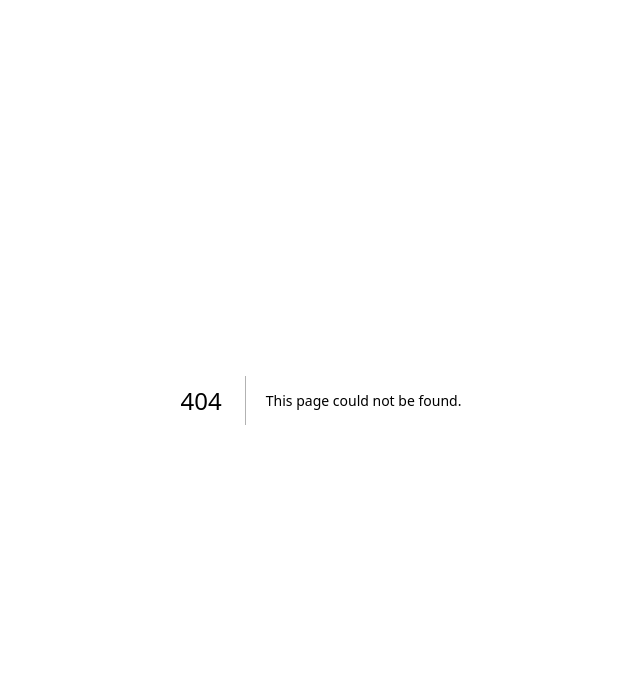
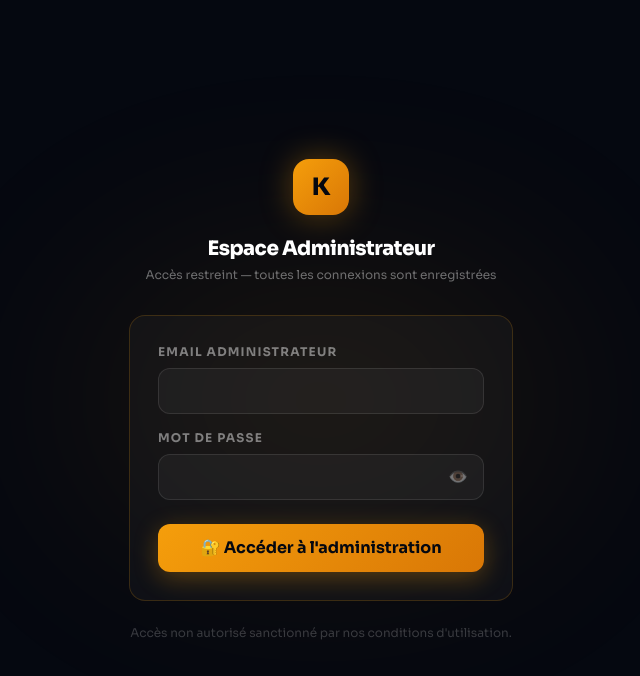
Before and after one commit to Iniestadiks/baobab-invest, a Next.js app in the folder baobab-web/: page /admin-access in a window 1280 px wide. Before the commit this address had no page. Shown: the top 676 px of the page, without its empty margins (319-959 px from the left). Built offline with nearby package versions, Linux system fonts and the light colour scheme; no server answers.

Commit message:
fix: renommage page.tsx admin-access sans espace

```diff
--- /dev/null
+++ b/baobab-web/app/admin-access/page.tsx
@@ -0,0 +1,251 @@
+'use client'
+import { useState, useEffect } from 'react'
+import { useRouter } from 'next/navigation'
+
+const API = process.env.NEXT_PUBLIC_API_URL || 'https://api.korapact.com'
+
+export default function AdminAccessPage() {
+  const router = useRouter()
+  const [loading, setLoading] = useState(false)
+  const [error, setError] = useState('')
+  const [showPassword, setShowPassword] = useState(false)
+  const [form, setForm] = useState({ email: '', password: '' })
+  const [attempts, setAttempts] = useState(0)
+  const [locked, setLocked] = useState(false)
+  const [lockUntil, setLockUntil] = useState<number | null>(null)
+
+  // Si déjà connecté en tant qu'admin → rediriger
+  useEffect(() => {
+    const token = localStorage.getItem('accessToken')
+    const user = localStorage.getItem('user')
+    if (token && user) {
+      try {
+        const u = JSON.parse(user)
+        if (u.role === 'ADMIN') { router.replace('/admin'); return }
+      } catch { /* ignoré */ }
+    }
+  }, [router])
+
+  // Minuterie de verrouillage local (protection brute-force côté client)
+  useEffect(() => {
+    if (!lockUntil) return
+    const remaining = lockUntil - Date.now()
+    if (remaining <= 0) { setLocked(false); setLockUntil(null); return }
+    const timer = setTimeout(() => { setLocked(false); setLockUntil(null) }, remaining)
+    return () => clearTimeout(timer)
+  }, [lockUntil])
+
+  const handleChange = (e: React.ChangeEvent<HTMLInputElement>) => {
+    setForm(prev => ({ ...prev, [e.target.name]: e.target.value }))
+    setError('')
+  }
+
+  const handleSubmit = async (e: React.FormEvent) => {
+    e.preventDefault()
+
+    if (locked) {
+      const remaining = Math.ceil(((lockUntil || 0) - Date.now()) / 1000)
+      setError(`Trop de tentatives. Réessayez dans ${remaining} secondes.`)
+      return
+    }
+
+    if (!form.email.trim() || !form.password) {
+      setError('Veuillez remplir tous les champs.')
+      return
+    }
+
+    setLoading(true)
+    setError('')
+
+    try {
+      const res = await fetch(`${API}/api/auth/admin/login`, {
+        method: 'POST',
+        headers: { 'Content-Type': 'application/json' },
+        body: JSON.stringify({ email: form.email.trim().toLowerCase(), password: form.password }),
+      })
+
+      const data = await res.json()
+
+      if (!data.success) {
+        const newAttempts = attempts + 1
+        setAttempts(newAttempts)
+
+        // Verrouillage local après 5 tentatives — en complément du rate limit serveur
+        if (newAttempts >= 5) {
+          const until = Date.now() + 5 * 60 * 1000 // 5 minutes
+          setLocked(true)
+          setLockUntil(until)
+          setError('Trop de tentatives incorrectes. Accès verrouillé 5 minutes.')
+        } else {
+          setError(data.message || 'Accès refusé')
+        }
+        return
+      }
+
+      // Connexion réussie
+      setAttempts(0)
+      localStorage.setItem('accessToken', data.data.accessToken)
+      localStorage.setItem('refreshToken', data.data.refreshToken)
+      localStorage.setItem('user', JSON.stringify(data.data.user))
+      router.push('/admin')
+
+    } catch {
+      setError('Impossible de joindre le serveur. Vérifiez votre connexion.')
+    } finally {
+      setLoading(false)
+    }
+  }
+
+  const isDisabled = loading || locked
+
+  return (
+    <div
+      className="min-h-screen flex flex-col items-center justify-center px-4 py-12 relative overflow-hidden"
+      style={{ background: '#050810' }}
+    >
+      {/* Ambient glow doré */}
+      <div aria-hidden className="pointer-events-none fixed inset-0 overflow-hidden">
+        <div
+          className="absolute top-1/2 left-1/2 -translate-x-1/2 -translate-y-1/2 w-[600px] h-[400px] rounded-full opacity-10"
+          style={{ background: 'radial-gradient(ellipse, #F59E0B, transparent)', filter: 'blur(100px)' }}
+        />
+      </div>
+
+      <div className="relative z-10 w-full max-w-sm">
+        {/* Logo doré */}
+        <div className="text-center mb-8">
+          <div
+            className="w-14 h-14 rounded-2xl flex items-center justify-center font-black text-2xl mx-auto mb-5"
+            style={{
+              background: 'linear-gradient(135deg, #F59E0B, #D97706)',
+              boxShadow: '0 0 32px rgba(245,158,11,0.35)',
+              color: '#050810',
+            }}
+          >
+            K
+          </div>
+          <h1 className="text-xl font-black text-white tracking-tight mb-1">Espace Administrateur</h1>
+          <p className="text-xs" style={{ color: 'rgba(255,255,255,0.4)' }}>
+            Accès restreint — toutes les connexions sont enregistrées
+          </p>
+        </div>
+
+        {/* Formulaire */}
+        <div
+          className="rounded-2xl p-7"
+          style={{ background: 'rgba(255,255,255,0.03)', border: '1px solid rgba(245,158,11,0.18)' }}
+        >
+          {error && (
+            <div
+              role="alert"
+              className="flex items-start gap-2 text-xs rounded-xl px-4 py-3 mb-5"
+              style={{ background: 'rgba(239,68,68,0.1)', border: '1px solid rgba(239,68,68,0.3)', color: '#FCA5A5' }}
+            >
+              <span aria-hidden>🚫</span>
+              <span>{error}</span>
+            </div>
+          )}
+
+          <form onSubmit={handleSubmit} noValidate>
+            {/* Email */}
+            <div className="mb-4">
+              <label
+                htmlFor="admin-email"
+                className="block text-xs font-bold mb-2 uppercase tracking-widest"
+                style={{ color: 'rgba(255,255,255,0.45)' }}
+              >
+                Email administrateur
+              </label>
+              <input
+                id="admin-email"
+                name="email"
+                type="email"
+                autoComplete="username"
+                value={form.email}
+                onChange={handleChange}
+                required
+                disabled={isDisabled}
+                className="w-full rounded-xl px-4 py-3 text-sm text-white outline-none transition-all"
+                style={{
+                  background: 'rgba(255,255,255,0.04)',
+                  border: '1px solid rgba(255,255,255,0.1)',
+                  opacity: isDisabled ? 0.6 : 1,
+                }}
+                onFocus={e => { e.currentTarget.style.borderColor = 'rgba(245,158,11,0.5)'; e.currentTarget.style.boxShadow = '0 0 0 3px rgba(245,158,11,0.08)' }}
+                onBlur={e => { e.currentTarget.style.borderColor = 'rgba(255,255,255,0.1)'; e.currentTarget.style.boxShadow = 'none' }}
+              />
+            </div>
+
+            {/* Mot de passe */}
+            <div className="mb-6">
+              <label
+                htmlFor="admin-password"
+                className="block text-xs font-bold mb-2 uppercase tracking-widest"
+                style={{ color: 'rgba(255,255,255,0.45)' }}
+              >
+                Mot de passe
+              </label>
+              <div className="relative">
+                <input
+                  id="admin-password"
+                  name="password"
+                  type={showPassword ? 'text' : 'password'}
+                  autoComplete="current-password"
+                  value={form.password}
+                  onChange={handleChange}
+                  required
+                  disabled={isDisabled}
+                  className="w-full rounded-xl px-4 py-3 text-sm text-white outline-none transition-all pr-12"
+                  style={{
+                    background: 'rgba(255,255,255,0.04)',
+                    border: '1px solid rgba(255,255,255,0.1)',
+                    opacity: isDisabled ? 0.6 : 1,
+                  }}
+                  onFocus={e => { e.currentTarget.style.borderColor = 'rgba(245,158,11,0.5)'; e.currentTarget.style.boxShadow = '0 0 0 3px rgba(245,158,11,0.08)' }}
+                  onBlur={e => { e.currentTarget.style.borderColor = 'rgba(255,255,255,0.1)'; e.currentTarget.style.boxShadow = 'none' }}
+                />
+                <button
+                  type="button"
+                  aria-label={showPassword ? 'Masquer le mot de passe' : 'Afficher le mot de passe'}
+                  onClick={() => setShowPassword(v => !v)}
+                  disabled={isDisabled}
+                  style={{ position: 'absolute', right: '12px', top: '50%', transform: 'translateY(-50%)', background: 'none', border: 'none', cursor: 'pointer', color: 'rgba(255,255,255,0.4)', fontSize: '16px', padding: '4px' }}
+                >
+                  {showPassword ? '🙈' : '👁️'}
+                </button>
+              </div>
+            </div>
+
+            <button
+              type="submit"
+              disabled={isDisabled}
+              className="w-full py-3 rounded-xl font-bold text-base transition-all"
+              style={{
+                background: isDisabled ? 'rgba(245,158,11,0.3)' : 'linear-gradient(135deg, #F59E0B, #D97706)',
+                color: isDisabled ? 'rgba(255,255,255,0.5)' : '#050810',
+                boxShadow: isDisabled ? 'none' : '0 6px 24px rgba(245,158,11,0.3)',
+                cursor: isDisabled ? 'not-allowed' : 'pointer',
+                border: 'none',
+                minHeight: '48px',
+              }}
+            >
+              {loading ? (
+                <span style={{ display: 'flex', alignItems: 'center', justifyContent: 'center', gap: '8px' }}>
+                  <svg className="animate-spin h-4 w-4" viewBox="0 0 24 24" fill="none" aria-hidden>
+                    <circle className="opacity-25" cx="12" cy="12" r="10" stroke="currentColor" strokeWidth="4" />
+                    <path className="opacity-75" fill="currentColor" d="M4 12a8 8 0 018-8V0C5.373 0 0 5.373 0 12h4z" />
+                  </svg>
+                  Vérification...
+                </span>
+              ) : locked ? '⏳ Accès temporairement verrouillé' : '🔐 Accéder à l\'administration'}
+            </button>
+          </form>
+        </div>
+
+        <p className="text-center text-xs mt-6" style={{ color: 'rgba(255,255,255,0.2)' }}>
+          Accès non autorisé sanctionné par nos conditions d&apos;utilisation.
+        </p>
+      </div>
+    </div>
+  )
+}
```
